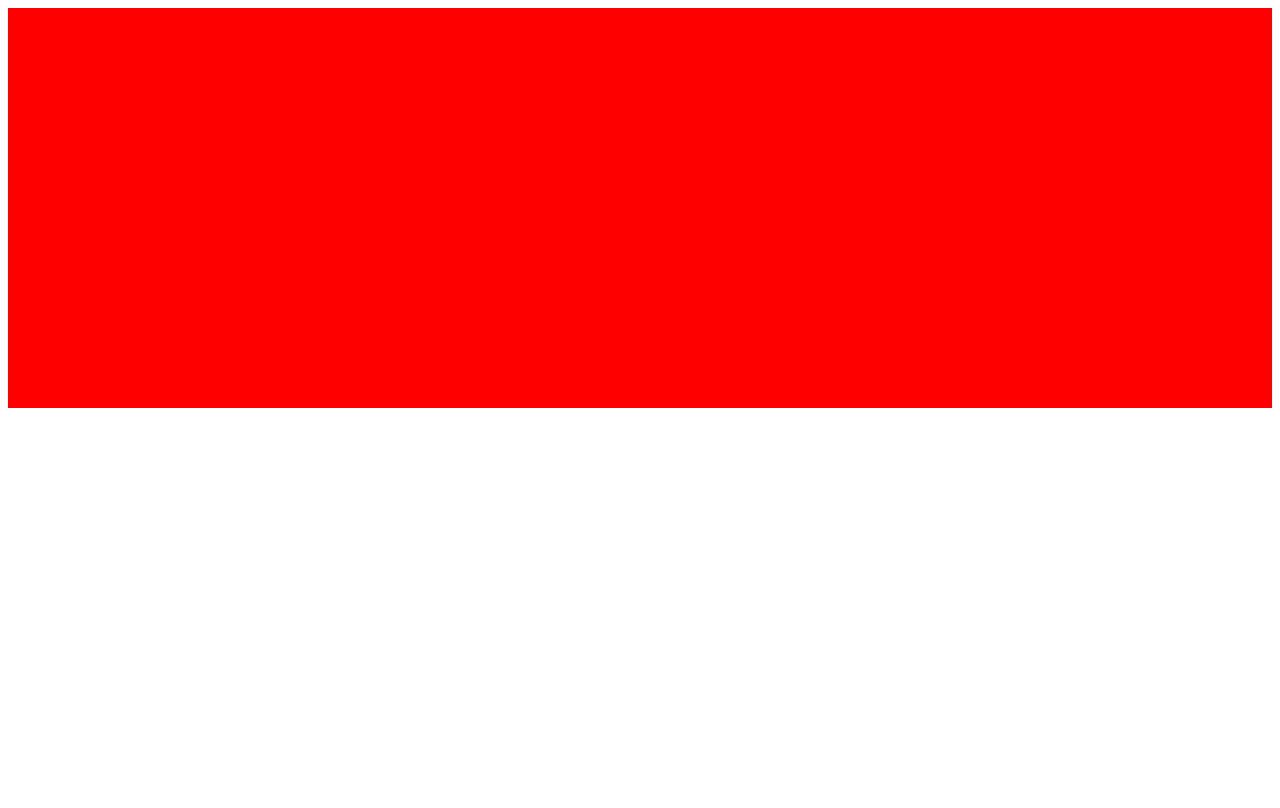
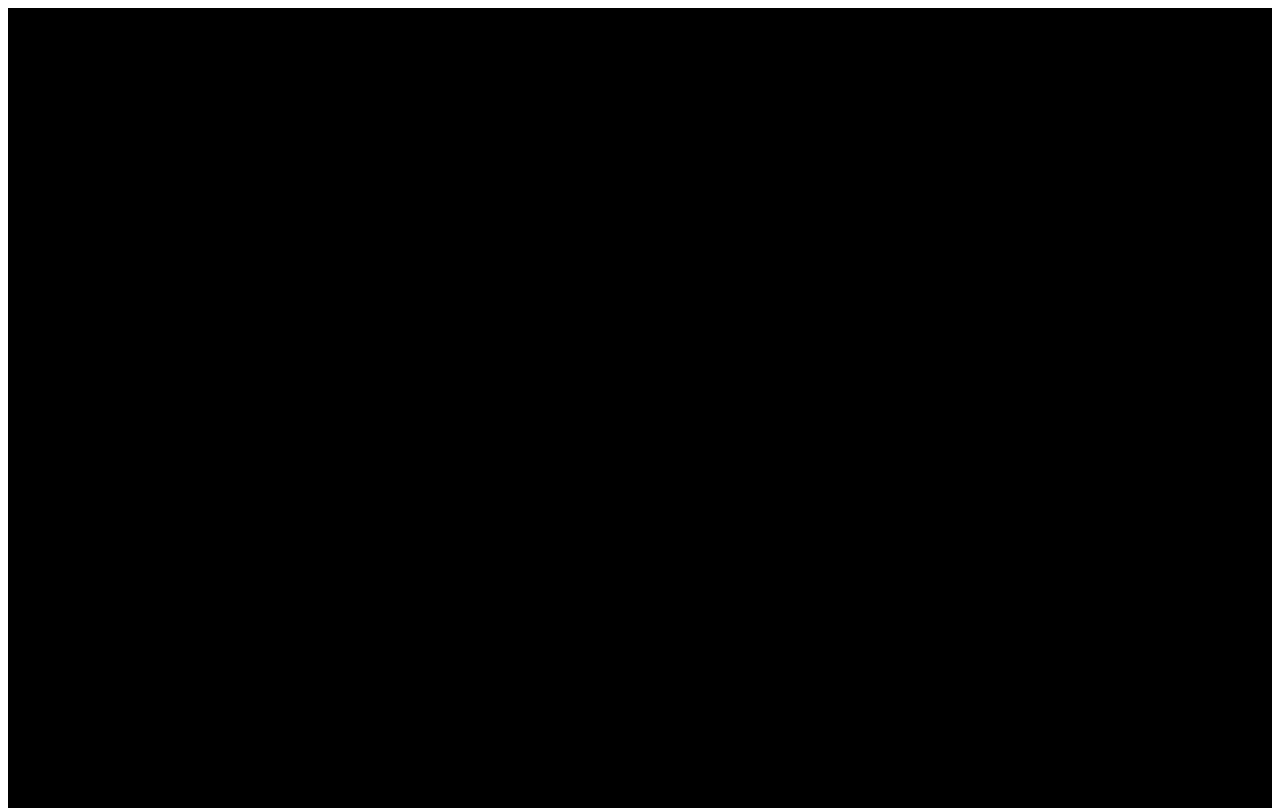
Before and after one commit to kmucher/3120-HTML-Tutorial, a plain HTML site: page useful-eventtarget/useful-eventtarget.html in a window 1280 px wide. Drawn offline with Linux system fonts and the light colour scheme.

Commit message:
-playing :)

```diff
--- a/useful-eventtarget/useful-eventtarget.html
+++ b/useful-eventtarget/useful-eventtarget.html
@@ -5,7 +5,7 @@
     <title>Useful event target example</title>
     <style>
       div {
-        background-color: red;
+        background-color: black;
         height: 100px;
         width: 25%;
         float: left;
@@ -14,7 +14,7 @@
   </head>
   <body>
     <script>
-      for(let i = 1; i <= 16; i++) {
+      for(let i = 1; i <= 32; i++) {
         const myDiv = document.createElement('div');
         document.body.appendChild(myDiv);
       }
```
